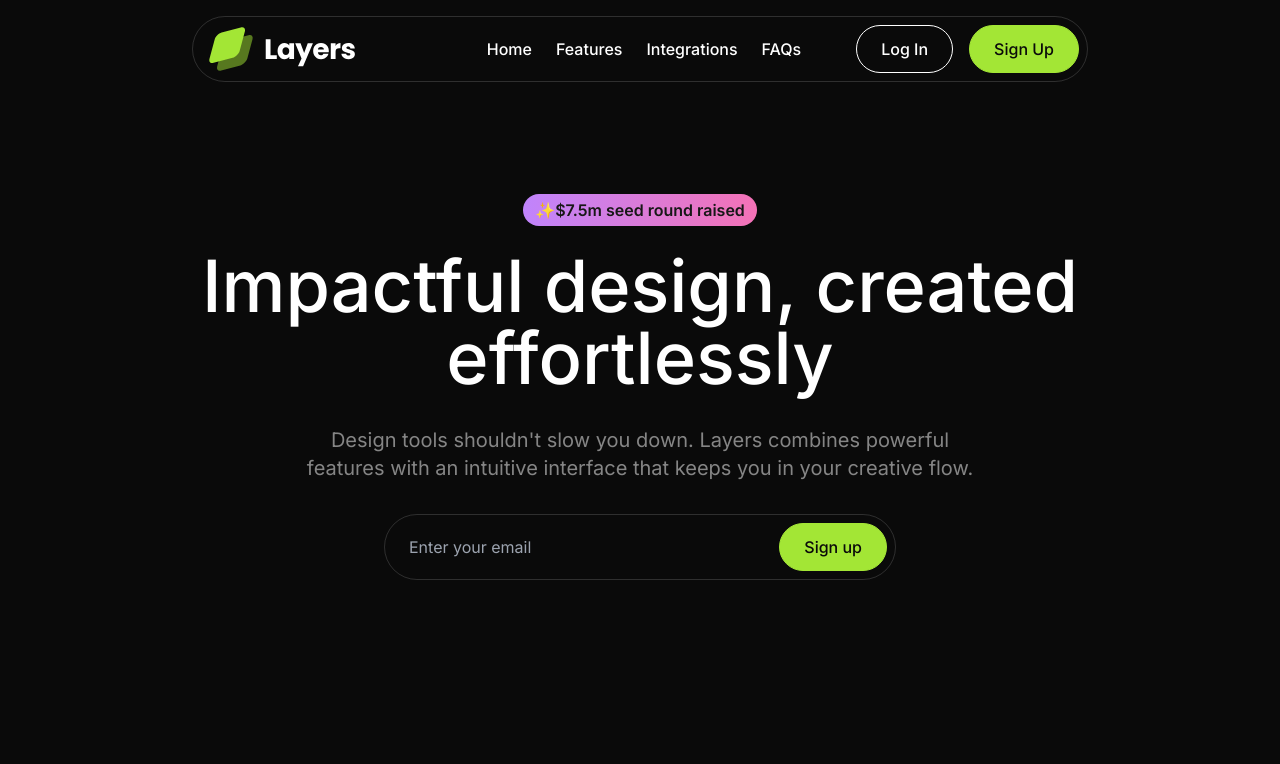
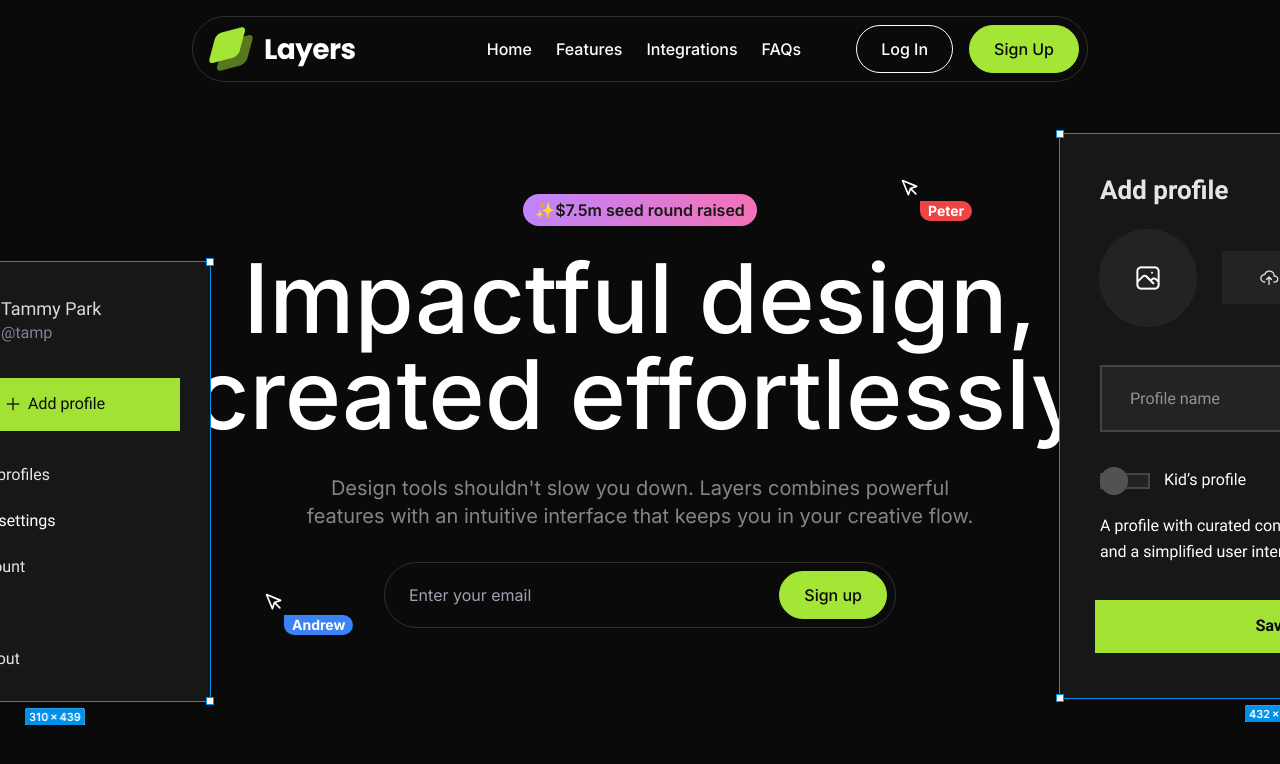
Before and after one commit to priyanshuyxdev/SaaS_landing_page, a Next.js app: page / in a window 1280 px wide. Shown: the top 764 px of the page. Built offline with nearby package versions, Linux system fonts and the light colour scheme.

Commit message:
Hero section

```diff
--- /dev/null
+++ b/src/components/Pointer.tsx
@@ -0,0 +1,31 @@
+import { twMerge } from "tailwind-merge";
+
+export default function Pointer(props:{
+    name: string; color?: "red" | "blue"
+}) {
+    const {name, color } = props;
+    return (
+        <div className="relative">
+            <svg
+                xmlns="http://www.w3.org/2000/svg"
+                width="24"
+                height="24"
+                viewBox="0 0 24 24"
+                fill="none"
+                stroke="currentColor"
+                stroke-width="2"
+                stroke-linecap="round"
+                stroke-linejoin="round"
+                className="feather feather-mouse-pointer text-white size-5"
+            >
+                <path d="M3 3l7.07 16.97 2.51-7.39 7.39-2.51L3 3z"></path>
+                <path d="M13 13l6 6"></path>
+            </svg>
+            <div className="absolute top-full left-full">
+                <div className={twMerge(
+                    "inline-flex rounded-full bg-blue-500 px-2 font-bold text-sm rounded-tl-none",color === "red" &&"bg-red-500"
+                )}>{name}</div>
+            </div>
+        </div>
+    );
+}
--- a/src/sections/Hero.tsx
+++ b/src/sections/Hero.tsx
@@ -1,15 +1,41 @@
 import Button from "@/components/Button";
+import Pointer from "@/components/Pointer";
+import designExample1Image from "@assets/images/design-example-1.png"
+import designExample2Image from "@assets/images/design-example-2.png"
+import Image from "next/image";
 
 export default function Hero() {
     return (
-        <section className="py-24">
-            <div className="container">
+        <section className="py-24 overflow-x-clip">
+            <div className="container relative">
+                <div className="absolute -left-36 top-16 hidden lg:block">
+                    <Image
+                    src={designExample1Image}
+                    alt="design image"
+                    />
+                </div>
+
+                <div className="absolute -right-64 -top-16 hidden lg:block">
+                    <Image
+                    src={designExample2Image}
+                    alt="design image"
+                    />
+                </div>
+
+                <div className="absolute left-56 bottom-4 hidden lg:block">
+                    <Pointer name="Andrew" />
+                </div>
+
+                <div className="absolute right-80 -top-4 hidden lg:block">
+                    <Pointer name="Peter" color="red" />
+                </div>
+
                 <div className="flex justify-center">
                     <div className="inline-flex py-1 px-3 bg-gradient-to-r from-purple-400 to-pink-400  rounded-full font-semibold text-neutral-900 ">
                         ✨$7.5m seed round raised
                     </div>
                 </div>
-                <h1 className="text-6xl md:text-7xl mt-6 text-center font-medium">
+                <h1 className="text-6xl md:text-7xl lg:text-8xl mt-6 text-center font-medium">
                     Impactful design, created effortlessly
                 </h1>
                 <p className="text-xl mt-8 text-white/50 text-center max-w-2xl mx-auto">
--- a/tsconfig.json
+++ b/tsconfig.json
@@ -18,8 +18,10 @@
         "name": "next"
       }
     ],
+    "baseUrl": ".",
     "paths": {
-      "@/*": ["./src/*"]
+      "@/*": ["./src/*"],
+      "@assets/*": ["src/assets/*"]
     }
   },
   "include": ["next-env.d.ts", "**/*.ts", "**/*.tsx", ".next/types/**/*.ts", "tailwind.config.js", "next.config.ts"],
```
